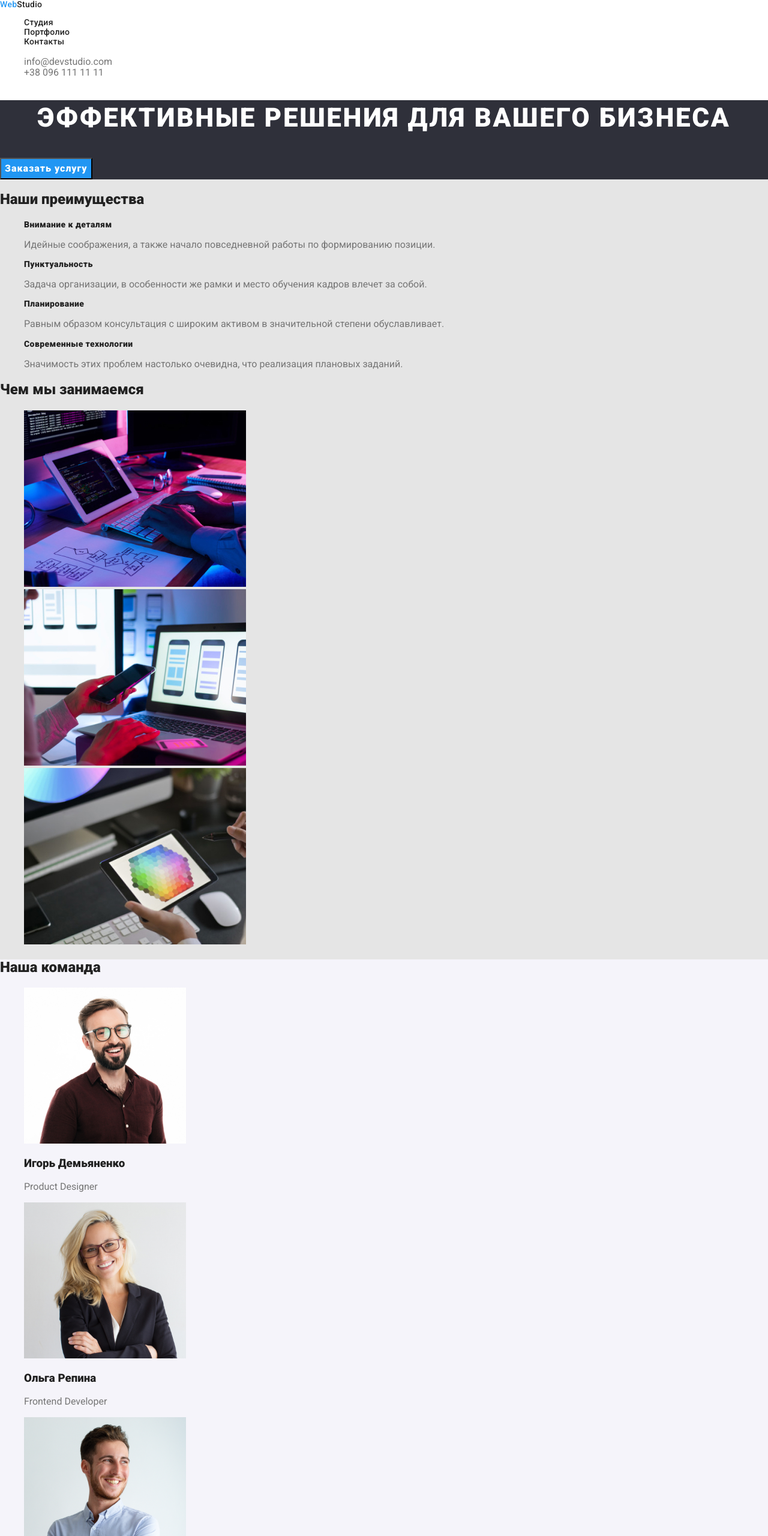
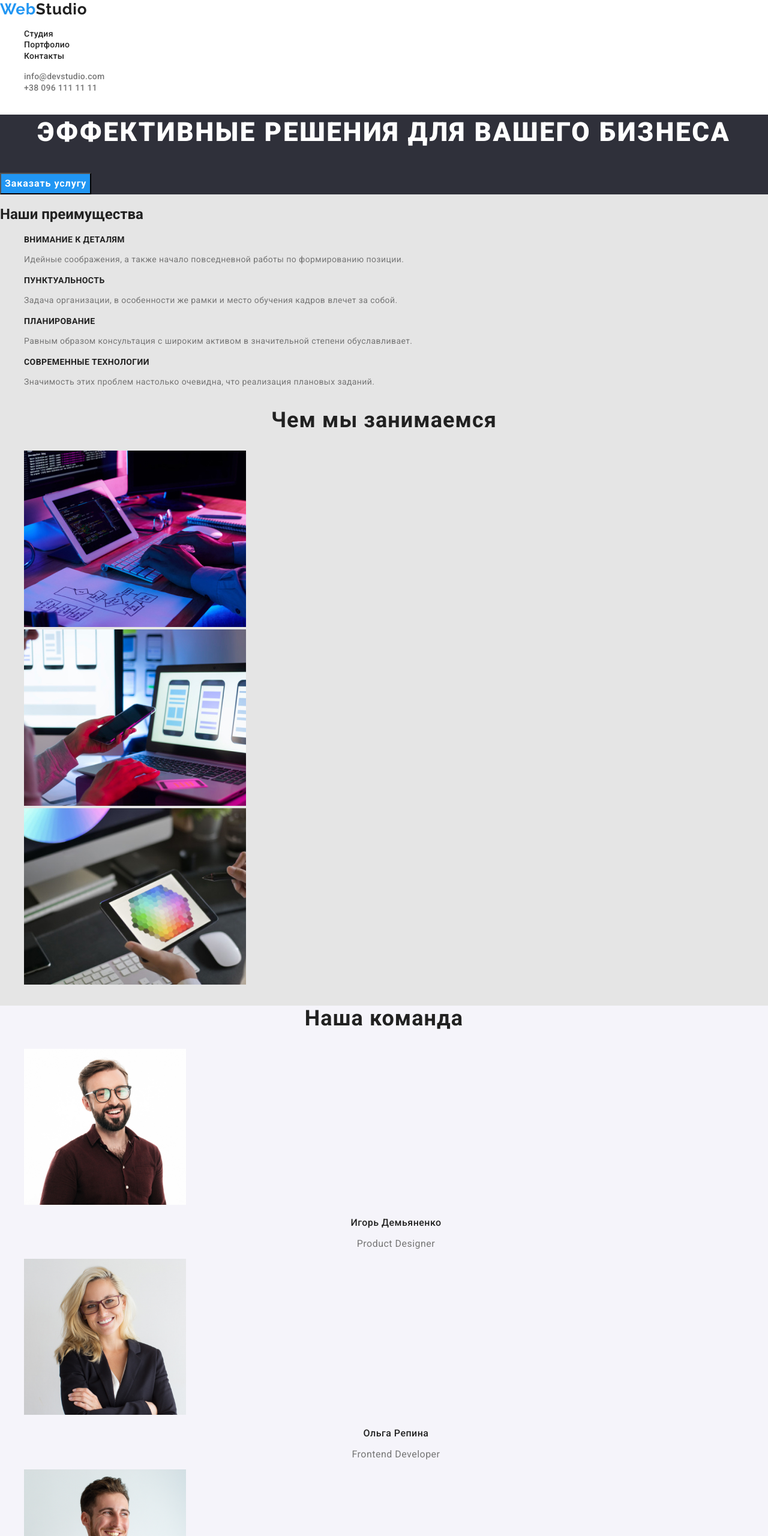
Before and after one commit to RomaKokontsev/goit-markup-hw-02, a plain HTML site: page index.html in a window 1280 px wide. Shown: the top 2560 px of the page at 60% size. Drawn offline with nearby package versions, Linux system fonts and the light colour scheme.

Commit message:
добавляет стили цвета и текста

```diff
--- a/css/style.css
+++ b/css/style.css
@@ -7,109 +7,162 @@
 background: #E5E5E5;
 background: #F5F4FA;
  */
- :root {
-     --primery-text-color:#212121;
-     --title-text-color:  #757575;
-     --accent-color:  #2196F3;
-      }
+ body{
+    font-family: 'Roboto', sans-serif;
+    color: #212121;
+ }
+main{
+    background-color: #E5E5E5;
+}
 
-.list{
-    list-style: none;
+ a{
+     text-decoration: none;
+ }
+ li{
+     list-style: none;
+ }
+
+
+ /*header*/
+.logo-web{
+    color:#2196F3 ;
 }
-body{
-    color: var(--primery-text-color);
-    font-family: 'Roboto', sans-serif;
+.logo-studio{
+    color:#212121 ;
 }
-/*шапка*/
-.site-nav{
-    font-style: normal;
+.logo-web,
+.logo-studio{
+    font-family: 'Raleway', sans-serif;
+    font-weight: bold;
+    font-size: 26px;
+    line-height: 1.19;
+    letter-spacing: 0.03em;
+}
+
+ .nav-link,
+ .contact-link{
+     color: #212121;
     font-weight: 500;
     font-size: 14px;
     line-height: 1.14;
     letter-spacing: 0.02em;
-    }
-.logo-web{
-    color: var(--accent-color);
-}
-.logo-studio{
-    color:#212121 ;
-}
-.link{
-    color: var(--primery-text-color);
-    text-decoration: none;
+ }
+ .nav-link:hover,
+ .nav-link:focus{
+     color: #2196F3;
+ }
+.contact-link{
+    color:#757575 ;
 
 }
-.site-nav .link:hover,
-.site-nav .link:focus{
-color: var(--accent-color);
+.contact-link:hover,
+.contact-link:focus{
+    color:#2196F3 ;
 }
-.contact .contact-link{
-    color: var(--title-text-color);
-}
-.contact .contact-link:hover,
-.contact .contact-link:focus{
-    color: var(--accent-color);
-}
-/* уникальная инфа*/
+
+/*main*/
 .hero{
     background-color: #2F303A;
 }
 .hero-title{
     color: #ffffff;
+    font-weight: 900;
     font-size: 44px;
     line-height: 1.36;
     text-align: center;
     letter-spacing: 0.06em;
-    text-transform: uppercase
+    text-transform: uppercase;
 }
-.hero-button{
-    background-color:  var(--accent-color);
+.button{
+    background-color:#2196F3 ;
     color: #ffffff;
-    font-weight: bold;
+    font-weight: 700;
     font-size: 16px;
     line-height: 1.87;
+    display: flex;
+    align-items: center;
+    text-align: center;
     letter-spacing: 0.06em;
+    }
+
+.strengths-title{
+    font-weight: 700;
+    font-size: 14px;
+    line-height: 16px;
+    letter-spacing: 0.03em;
+    text-transform: uppercase;
 }
-.feature{
+.strengths-text {
+    color:#757575 ;
     font-size: 14px;
-    line-height: 1.14;
+    line-height: 1.71;
     letter-spacing: 0.03em;
 }
-.feature > section-text{
-    font-size: 16px;
-    line-height: 1.18;
+.section-title{
+    font-weight: 700;
+    font-size: 36px;
+    line-height: 1.17;
     text-align: center;
     letter-spacing: 0.03em;
 }
-.section-text{
-    color: var(--title-text-color);
+
+.team{
+    background-color: #F5F4FA;
 }
-main{
-    background-color:  #E5E5E5;;
+.team-person{
+    color: #212121;
+    font-weight: 500;
+    font-size: 16px;
+    line-height: 1.19;
+    text-align: center;
+    letter-spacing: 0.03em;
 }
-.team{
-    background-color: #F5F4FA;;
+.profession{
+    color:#757575 ;
+    font-size: 16px;
+    line-height: 1.19;
+    text-align: center;
+    letter-spacing: 0.03em;
 }
-/*футер*/
+/*footer*/
 footer{
-    background-color: #2F303A;;
+    background-color:#2F303A;
 }
-footer > address{
+footer .logo-studio{
     color: #ffffff;
 }
-.logo-footer .logo-studio{
+address{
     color: #ffffff;
+    font-style: normal;
+    font-size: 14px;
+    line-height: 1.71;
+    letter-spacing: 0.03em;
 }
+/*portfolio*/
 .type-work{
     background-color: #F5F4FA;
-    }
-.type-work:hover{
-    background-color: var(--accent-color);
+    color: #212121;
+    font-weight: 500;
+    font-size: 16px;
+    line-height: 1.62;
+    text-align: center;
+    letter-spacing: 0.03em
+}
+.type-work:hover,
+.type-work:focus{
+    background-color: #2196F3;
     color: #ffffff;
 }
 .work-name{
-    color: var(--primery-text-color);
+    color: #212121;
+    font-weight: 700;
+    font-size: 18px;
+    line-height: 2;
+    letter-spacing: 0.06em;
 }
-.work a{
-    text-decoration: none;
+.work-text{
+    color: #757575;
+    font-size: 16px;
+    line-height: 1.87;
+    letter-spacing: 0.03em;
 }
--- a/index.html
+++ b/index.html
@@ -6,28 +6,29 @@
     <title>WebStudio</title>
     <link rel="stylesheet" href="https://cdnjs.cloudflare.com/ajax/libs/modern-normalize/1.0.0/modern-normalize.min.css" integrity="sha512-ISS7cAi1PEhQ8jnbJpJZMd29NlhNj4AWYyLOSp2CE/CsHxTCu+r+t0D2yoJudVrd0/8fTVPUVDzY5Tvli75u/g==" crossorigin="anonymous" />
     <link rel="preconnect" href="https://fonts.gstatic.com">
-    <link href="https://fonts.googleapis.com/css2?family=Raleway&family=Roboto:wght@400;500;900&display=swap" rel="stylesheet">
+    <link href="https://fonts.googleapis.com/css2?family=Raleway:wght@700&family=Roboto:wght@400;500;700;900&display=swap" rel="stylesheet">
     <link rel="stylesheet" href="./css/style.css">
 </head>
+
 <body>
    <!-- Шапка сайта -->
     <header>
-        <nav class="site-nav">
-            <a  href="index.html" class="logo-header link">
+        <nav class="nav-site">
+            <a class="nav-logo" href="index.html">
                 <span class="logo-web">Web</span><span class="logo-studio">Studio</span>
             </a>
 
-            <ul class=" list">
-                <li > <a  href="./index.html" class="link current">Студия</a></li>
-                <li> <a  href="./portfolio.html" class="link">Портфолио</a></li>
-                <li> <a  href="" class="link">Контакты</a></li>
+            <ul >
+                <li > <a class="nav-link current" href="./index.html" >Студия</a></li>
+                <li> <a class="nav-link" href="./portfolio.html" >Портфолио</a></li>
+                <li> <a class="nav-link" href="" >Контакты</a></li>
             </ul>
 
 
         </nav>
-        <ul class="contact list">
-            <li> <a  href="mailto:info@devstudio.com" class="contact-link link">info@devstudio.com </a></li>
-            <li> <a  href="tel:+380961111111" class="contact-link link">+38 096 111 11 11</a></li>
+        <ul >
+            <li> <a class="contact-link" href="mailto:info@devstudio.com" >info@devstudio.com </a></li>
+            <li> <a class="contact-link" href="tel:+380961111111" >+38 096 111 11 11</a></li>
         </ul>
 
     </header>
@@ -35,63 +36,63 @@
     <main>
         <section class="hero">
             <h1 class="hero-title">Эффективные решения для вашего бизнеса</h1>
-             <button type="button" class="hero-button"> Заказать услугу </button>
+             <button class="button" type="button" > Заказать услугу </button>
         </section>
 
-        <section class="section">
-            <h2 class="section-title"> Наши преимущества </h2> <!-- Потом спрятать-->
+        <section class="strengths" >
+            <h2 > Наши преимущества </h2> <!-- Потом спрятать-->
 
-            <ul class="list">
+            <ul >
                 <li>
-                    <h3 class="feature"> Внимание к деталям </h3>
-                    <p class="section-text"> Идейные соображения, а также начало повседневной работы по формированию позиции. </p>
+                    <h3 class="strengths-title" > Внимание к деталям </h3>
+                    <p class="strengths-text" > Идейные соображения, а также начало повседневной работы по формированию позиции. </p>
                 </li>
                 <li>
-                    <h3 class="feature"> Пунктуальность </h3>
-                    <p class="section-text"> Задача организации, в особенности же рамки и место обучения кадров влечет за собой. </p>
+                    <h3 class="strengths-title" > Пунктуальность </h3>
+                    <p class="strengths-text"> Задача организации, в особенности же рамки и место обучения кадров влечет за собой. </p>
                 </li>
                 <li>
-                    <h3 class="feature"> Планирование </h3>
-                    <p class="section-text"> Равным образом консультация с широким активом в значительной степени обуславливает. </p>
+                    <h3 class="strengths-title" > Планирование </h3>
+                    <p class="strengths-text" > Равным образом консультация с широким активом в значительной степени обуславливает. </p>
                 </li>
                 <li>
-                    <h3 class="feature"> Современные технологии </h3>
-                    <p class="section-text"> Значимость этих проблем настолько очевидна, что реализация плановых заданий. </p>
+                    <h3 class="strengths-title" > Современные технологии </h3>
+                    <p class="strengths-text" > Значимость этих проблем настолько очевидна, что реализация плановых заданий. </p>
                 </li>
             </ul>
         </section>
 
-        <section class="section">
-            <h2 class="section-title"> Чем мы занимаемся</h2>
-            <ul class="list">
+        <section class="strengths" >
+            <h2 class="section-title" > Чем мы занимаемся</h2>
+            <ul >
                <li> <a href=""> <img src="./images/images1.jpg" alt="Програмист пишет код"> </a> </li>
                 <li><a href=""> <img src="./images/img2.jpg" alt="Дизайнер разрабатывает дизайн для мобильного приложения"></a> </li>
                 <li><a href=""> <img src="./images/img3.jpg" alt="Дизайнер выбирает цветовоу гамму проекта"></a> </li>
             </ul>
         </section>
 
-        <section class="team">
-            <h2> Наша команда</h2>
-            <ul class="list">
+        <section class="team" >
+            <h2 class="section-title"> Наша команда</h2>
+            <ul >
                 <li>
                     <a href=""> <img src="./images/img4.jpg" alt="Product Designer" width="270"></a>
-                    <h3> Игорь Демьяненко </h3>
-                    <p class="section-text"> Product Designer </p>
+                    <h3 class="team-person"> Игорь Демьяненко </h3>
+                    <p class="profession" > Product Designer </p>
                 </li>
                 <li>
                     <a href=""> <img src="./images/img5.jpg" alt="Frontend Developer" width="270"></a>
-                    <h3> Ольга Репина </h3>
-                    <p class="section-text"> Frontend Developer </p>
+                    <h3 class="team-person"> Ольга Репина </h3>
+                    <p class="profession" > Frontend Developer </p>
                 </li>
                 <li>
                     <a href=""> <img src="./images/img6.jpg" alt="Marketing" width="270"></a>
-                    <h3> Николай Тарасов </h3>
-                    <p class="section-text"> Marketing </p>
+                    <h3 class="team-person"> Николай Тарасов </h3>
+                    <p class="profession" > Marketing </p>
                 </li>
                 <li>
                     <a href=""> <img src="./images/img7.jpg" alt="UI Designer" width="270"></a>
-                    <h3> Михаил Ермаков </h3>
-                    <p class="section-text"> UI Designer </p>
+                    <h3 class="team-person"> Михаил Ермаков </h3>
+                    <p class="profession" > UI Designer </p>
                 </li>
             </ul>
         </section>
@@ -101,17 +102,17 @@
     <!--Подвал-->
     <footer>
 
-        <a href="index.html" class="logo-footer link">
-            <span class="logo-web">Web</span><span class="logo-studio">Studio</span>
+        <a href="index.html" >
+            <span class="logo-web" >Web</span><span class="logo-studio" >Studio</span>
         </a>
 
         <address>
             г. Киев, пр-т Леси Украинки, 26
         </address>
 
-        <ul class="contact list">
-            <li> <a href="mailto:info@devstudio.com" class="contact-link link">info@devstudio.com </a></li>
-            <li> <a href="tel:+380961111111" class="contact-link link">+38 096 111 11 11</a></li>
+        <ul class="contact-footer" >
+            <li> <a class="contact-link" href="mailto:info@devstudio.com" >info@devstudio.com </a></li>
+            <li> <a class="contact-link" href="tel:+380961111111" >+38 096 111 11 11</a></li>
         </ul>
 
 
```
Also changed, not shown: portfolio.html (+24 -24 lines).
